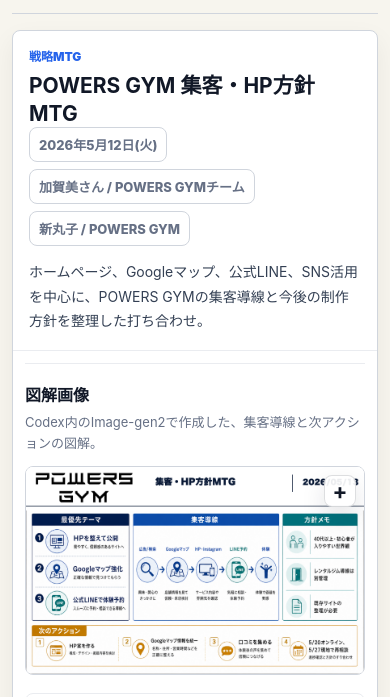
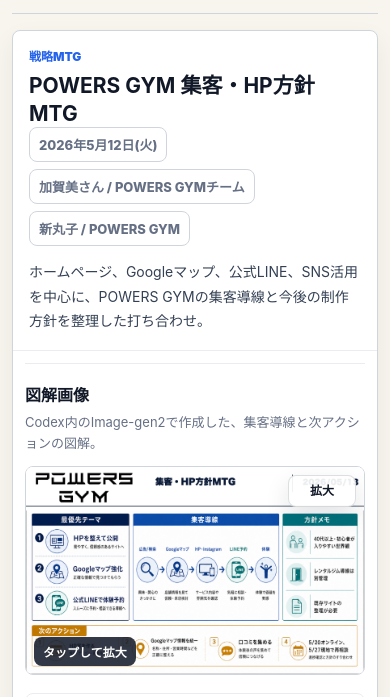
Before and after one commit to kagami-fit/powers-minutes-archive, a website: page public/index.html in a window 390 px wide. Shown: the part 403-1100 px from the top of the page. Drawn offline with Linux system fonts and the light colour scheme.

Commit message:
Make diagram zoom clearer on mobile

```diff
--- a/public/app.js
+++ b/public/app.js
@@ -177,6 +177,7 @@ function diagramSection(record) {
       <div class="diagram-frame">
         <button class="diagram-zoom-button" type="button" data-lightbox-src="${escapeHtml(url)}" data-lightbox-alt="${escapeHtml(record.title)}の図解" aria-label="${escapeHtml(record.title)}の図解を拡大">
           <img src="${escapeHtml(url)}" alt="${escapeHtml(record.title)}の図解" />
+          <span class="diagram-zoom-label">タップして拡大</span>
         </button>
       </div>
     </section>
@@ -192,6 +193,7 @@ function handleDetailClick(event) {
 function openLightbox(src, alt) {
   els.lightboxImage.src = src;
   els.lightboxImage.alt = alt;
+  els.lightboxImage.addEventListener("load", centerLightboxImage, { once: true });
   els.imageLightbox.hidden = false;
   els.imageLightbox.setAttribute("aria-hidden", "false");
   document.body.classList.add("lightbox-open");
@@ -203,6 +205,13 @@ function closeLightbox() {
   els.imageLightbox.setAttribute("aria-hidden", "true");
   document.body.classList.remove("lightbox-open");
   els.lightboxImage.removeAttribute("src");
+}
+
+function centerLightboxImage() {
+  const panel = els.lightboxImage.closest(".lightbox-panel");
+  if (!panel) return;
+  panel.scrollLeft = Math.max(0, (panel.scrollWidth - panel.clientWidth) / 2);
+  panel.scrollTop = 0;
 }
 
 function handleLightboxClick(event) {
--- a/public/index.html
+++ b/public/index.html
@@ -4,7 +4,7 @@
     <meta charset="UTF-8" />
     <meta name="viewport" content="width=device-width, initial-scale=1.0" />
     <title>Powers Minutes Archive</title>
-    <link rel="stylesheet" href="./styles.css" />
+    <link rel="stylesheet" href="./styles.css?v=20260514-zoom2" />
   </head>
   <body>
     <div class="app-shell">
@@ -48,6 +48,6 @@
       </figure>
     </div>
 
-    <script src="./app.js" type="module"></script>
+    <script src="./app.js?v=20260514-zoom2" type="module"></script>
   </body>
 </html>
--- a/public/styles.css
+++ b/public/styles.css
@@ -498,22 +498,35 @@ textarea {
 }
 
 .diagram-zoom-button::after {
-  content: "+";
+  content: "拡大";
   position: absolute;
   right: 12px;
   top: 12px;
   display: grid;
   place-items: center;
-  width: 34px;
+  min-width: 48px;
   height: 34px;
+  padding: 0 10px;
   border: 1px solid rgba(17, 24, 39, 0.14);
   border-radius: 8px;
   background: rgba(255, 255, 255, 0.92);
   color: var(--ink);
-  font-size: 24px;
-  font-weight: 700;
+  font-size: 13px;
+  font-weight: 900;
   line-height: 1;
   box-shadow: 0 10px 24px rgba(17, 24, 39, 0.12);
+}
+
+.diagram-zoom-label {
+  position: absolute;
+  left: 12px;
+  bottom: 12px;
+  border-radius: 8px;
+  background: rgba(17, 24, 39, 0.86);
+  color: #fff;
+  padding: 7px 10px;
+  font-size: 12px;
+  font-weight: 900;
 }
 
 .diagram-frame img {
@@ -792,9 +805,15 @@ textarea {
   .diagram-zoom-button::after {
     right: 8px;
     top: 8px;
-    width: 30px;
+    min-width: 46px;
     height: 30px;
-    font-size: 22px;
+    font-size: 12px;
+  }
+
+  .diagram-zoom-label {
+    left: 8px;
+    bottom: 8px;
+    padding: 6px 9px;
   }
 
   .diagram-frame img {
@@ -819,7 +838,7 @@ textarea {
   }
 
   .lightbox-panel img {
-    width: 920px;
+    width: 1280px;
     max-width: none;
     max-height: none;
     border-radius: 8px;
```
